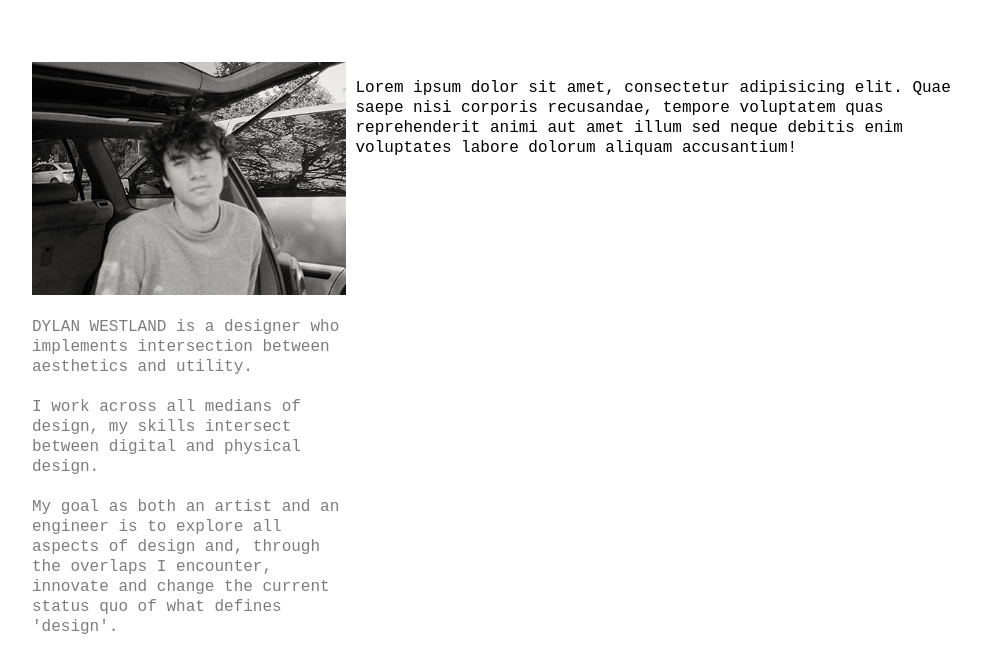
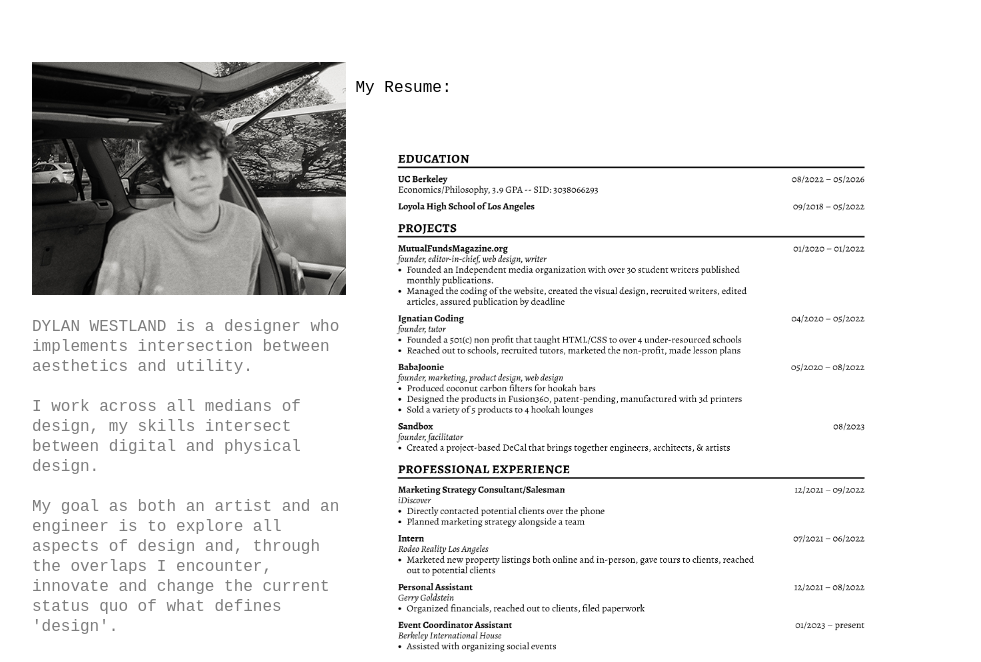
Before and after one commit to dyyldogg/dylanwestland-com, a plain HTML site: page about/index.html in a window 1280 px wide. Shown: the part 136-798 px from the top of the page, without its empty margins (128-1109 px from the left). Drawn offline with Linux system fonts and the light colour scheme.

Commit message:
about page mvp

```diff
--- a/about/index.html
+++ b/about/index.html
@@ -33,7 +33,10 @@
                         </p>
                 </div>
                 <div class="right-column">
-                    <p>Lorem ipsum dolor sit amet, consectetur adipisicing elit. Quae saepe nisi corporis recusandae, tempore voluptatem quas reprehenderit animi aut amet illum sed neque debitis enim voluptates labore dolorum aliquam accusantium!</p>
+                    <p>My Resume:</p>
+                    <img src="/images/currículum sin nombre-1.png" alt="Dylan" style="width: 551px; height: 749px; margin-right: 20px; float: left; overflow:auto;">
+                    <div style="clear:both;height:1px;overflow:none;"></div>
+
                 </div>
             </div>
         </div>
```
Also changed, not shown: images/currículum sin nombre-1.png (added), 1 other file.
